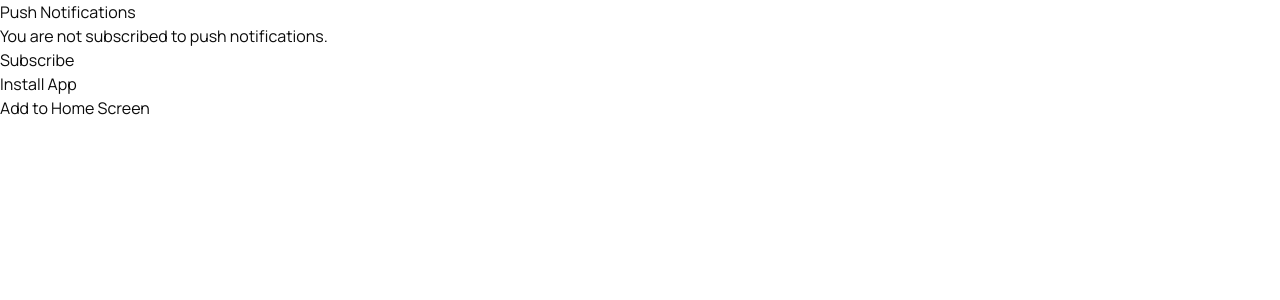
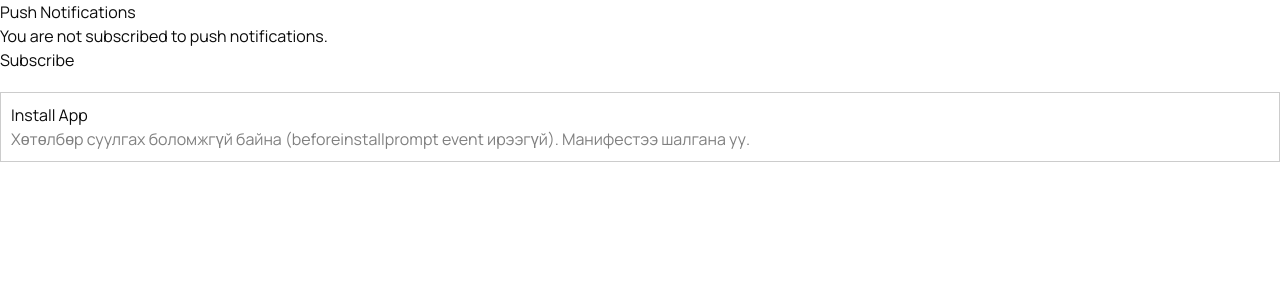
Before and after one commit to H21ook/dusal, a Next.js app: page / in a window 1280 px wide. Shown: the top 300 px of the page. Built offline with nearby package versions, Linux system fonts and the light colour scheme; no server answers; what web-push would draw is missing.

Commit message:
pwa install test

```diff
--- a/next.config.ts
+++ b/next.config.ts
@@ -5,7 +5,6 @@ const nextConfig: NextConfig = {
   turbopack: {
     root: path.join(__dirname, ".."),
   },
-  allowedDevOrigins: ["192.168.1.15"],
   async headers() {
     return [
       {
--- a/public/sw.js
+++ b/public/sw.js
@@ -18,7 +18,7 @@ self.addEventListener('push', function (event) {
 self.addEventListener('notificationclick', function (event) {
   console.log('Notification click received.')
   event.notification.close()
-  event.waitUntil(clients.openWindow('<https://your-website.com>'))
+  event.waitUntil(clients.openWindow('https://dusal-eight.vercel.app/'))
 })
 
 self.addEventListener('install', event => {
@@ -29,8 +29,8 @@ self.addEventListener('activate', event => {
   event.waitUntil(clients.claim());
 });
 
+
 self.addEventListener('fetch', event => {
-  // Үндсэн caching стратеги
   event.respondWith(
     caches.match(event.request).then(response => {
       return response || fetch(event.request);
--- a/src/app/page.tsx
+++ b/src/app/page.tsx
@@ -3,6 +3,7 @@
 import { useState, useEffect } from 'react'
 import { subscribeUser, unsubscribeUser, sendNotification } from '@/actions'
 import { urlBase64ToUint8Array, arrayBufferToBase64 } from '@/lib/client-utils'
+import InstallPrompt from '@/components/custom/InstallPromt'
 
 function PushNotificationManager() {
   const [isSupported, setIsSupported] = useState(false)
@@ -89,75 +90,6 @@ function PushNotificationManager() {
   )
 }
 
-function InstallPrompt() {
-  const [isIOS, setIsIOS] = useState(false)
-  const [isStandalone, setIsStandalone] = useState(false)
-
-  const [deferredPrompt, setDeferredPrompt] = useState<any>(null);
-  const [isInstallable, setIsInstallable] = useState(false);
-
-  useEffect(() => {
-    setIsIOS(
-      /iPad|iPhone|iPod/.test(navigator.userAgent) && !('MSStream' in window)
-    )
-
-    setIsStandalone(window.matchMedia('(display-mode: standalone)').matches)
-  }, [])
-
-  useEffect(() => {
-    const handler = (e: Event) => {
-      e.preventDefault();
-      setDeferredPrompt(e);
-      setIsInstallable(true);
-    };
-    window.addEventListener('beforeinstallprompt', handler);
-    return () => window.removeEventListener('beforeinstallprompt', handler);
-  }, []);
-
-  const handleInstallClick = () => {
-    if (deferredPrompt) {
-      deferredPrompt.prompt();
-      deferredPrompt.userChoice.then((choiceResult: any) => {
-        if (choiceResult.outcome === 'accepted') {
-          console.log('User accepted the install prompt');
-        } else {
-          console.log('User dismissed the install prompt');
-        }
-        setDeferredPrompt(null);
-        setIsInstallable(false);
-      });
-    }
-  };
-
-
-  if (isStandalone) {
-    return null // Don't show install button if already installed
-  }
-
-  return (
-    <div>
-      <h3>Install App</h3>
-      <button onClick={handleInstallClick}>Add to Home Screen</button>
-      {isIOS && (
-        <p>
-          To install this app on your iOS device, tap the share button
-          <span role="img" aria-label="share icon">
-            {' '}
-            ⎋{' '}
-          </span>
-          and then &quot;Add to Home Screen&quot;
-          <span role="img" aria-label="plus icon">
-            {' '}
-            ➕{' '}
-          </span>
-          .
-        </p>
-      )}
-    </div>
-  )
-}
-
-
 
 export default function Page() {
   return (
--- /dev/null
+++ b/src/components/custom/InstallPromt.tsx
@@ -0,0 +1,60 @@
+'use client';
+
+import { useEffect, useState } from 'react';
+
+export default function InstallPrompt() {
+    const [deferredPrompt, setDeferredPrompt] = useState<any>(null);
+    const [showButton, setShowButton] = useState(false);
+    const [isIOS, setIsIOS] = useState(false);
+    const [isStandalone, setIsStandalone] = useState(false);
+
+    useEffect(() => {
+        setIsIOS(/iPad|iPhone|iPod/.test(navigator.userAgent) && !('MSStream' in window));
+        setIsStandalone(window.matchMedia('(display-mode: standalone)').matches);
+    }, []);
+
+    useEffect(() => {
+        const handler = (e: Event) => {
+            console.log('beforeinstallprompt captured');
+            e.preventDefault();
+            setDeferredPrompt(e);
+            setShowButton(true);
+        };
+        window.addEventListener('beforeinstallprompt', handler);
+        return () => window.removeEventListener('beforeinstallprompt', handler);
+    }, []);
+
+    const handleInstall = () => {
+        if (deferredPrompt) {
+            deferredPrompt.prompt();
+            deferredPrompt.userChoice.then((result: { outcome: string }) => {
+                if (result.outcome === 'accepted') {
+                    console.log('User accepted install');
+                } else {
+                    console.log('User dismissed');
+                }
+                setDeferredPrompt(null);
+                setShowButton(false);
+            });
+        }
+    };
+
+    if (isStandalone) return null; // Already installed
+
+    return (
+        <div style={{ marginTop: 20, padding: 10, border: '1px solid #ccc' }}>
+            <h3>Install App</h3>
+            {showButton && !isIOS && (
+                <button onClick={handleInstall}>📱 Суулгах</button>
+            )}
+            {!showButton && !isIOS && (
+                <p style={{ color: 'gray' }}>Хөтөлбөр суулгах боломжгүй байна (beforeinstallprompt event ирээгүй). Манифестээ шалгана уу.</p>
+            )}
+            {isIOS && (
+                <p>
+                    iOS төхөөрөмж дээр суулгахын тулд Share → "Add to Home Screen" дээр дарна уу.
+                </p>
+            )}
+        </div>
+    );
+}
```
